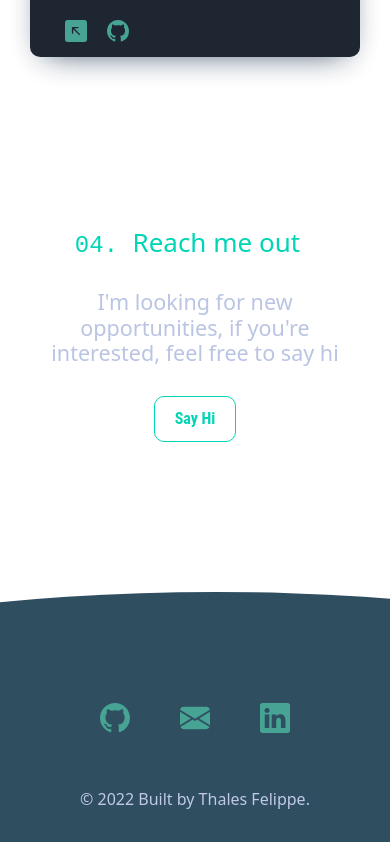
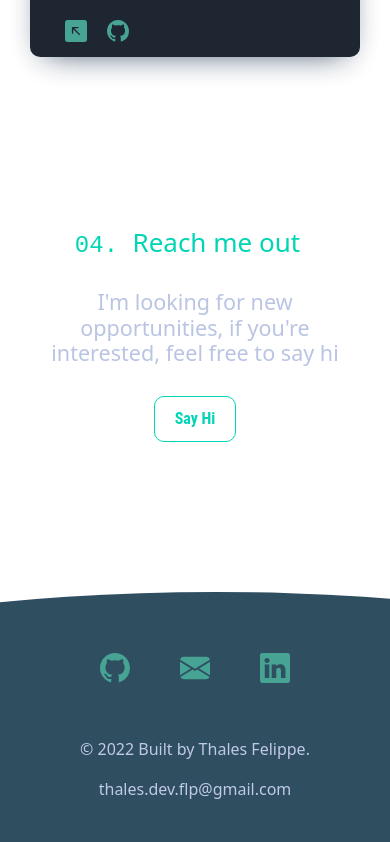
Before and after one commit to thalesfelippe/portfolio, a React (Create React App) app: page / in a window 390 px wide. Shown: the part 4741-5583 px from the top of the page. Built offline with nearby package versions, Linux system fonts and the light colour scheme.

Commit message:
email mobile

```diff
--- a/src/App.css
+++ b/src/App.css
@@ -782,7 +782,7 @@ nav.navbar .navbar-nav a.nav-link.navbar-link.active {
 }
 
 .footer-socials {
-  margin-top: 100px;
+  margin: 50px 0;
 }
 
 .footer-socials a {
@@ -800,13 +800,18 @@ nav.navbar .navbar-nav a.nav-link.navbar-link.active {
 }
 
 .footer-copyright {
-  margin-top: 50px;
+  display: flex;
+  flex-direction: column;
+  align-items: center;
+  align-content: center;
 }
 
 .footer-copyright p a {
   font-weight: 400;
   color: #BAC4E3;
+  text-align: center;
   text-decoration: none;
+  margin-top: 20px;
 }
 /* Footer */
 
--- a/src/Components/Contact.js
+++ b/src/Components/Contact.js
@@ -10,7 +10,7 @@ export const Contact = () => {
                 <div className="contact-inner">
                     <h4>I'm looking for new opportunities, if
                     you're interested, feel free to say hi</h4>
-                    <a className="btn btn-blue" href="mailto:thales.dev.flp@gmail.com" target="_blank" rel="noreferrer" alt="Email" onClick={() => window.open("https://mail.google.com/mail/u/0/?fs=1&to=thales.dev.flp@gmail.com&su=I%20arrived%20through%20your%20portfolio&body=Hi&bcc=&tf=cm", "Popup")}>Say Hi</a>
+                    <a className="btn btn-blue" href="mailto:thales.dev.flp@gmail.com" rel="noreferrer" alt="Email" onClick={() => window.open("https://mail.google.com/mail/u/0/?fs=1&to=thales.dev.flp@gmail.com&su=I%20arrived%20through%20your%20portfolio&body=Hi&bcc=&tf=cm", "Popup", "_top")}>Say Hi</a>
                 </div>
             </Container>
         </section>
--- a/src/Components/Footer.js
+++ b/src/Components/Footer.js
@@ -9,11 +9,12 @@ export const Footer = () => {
             <Container className="footer-box">
                 <div className="footer-socials">
                     <a href="https://github.com/thalesfelippe/" target="_blank" rel="noreferrer" alt="GitHub"><BsGithub/></a>
-                    <a href="mailto:thales.dev.flp@gmail.com" target="_blank" rel="noreferrer" alt="Email" onClick={() => window.open("https://mail.google.com/mail/u/0/?fs=1&to=thales.dev.flp@gmail.com&su=I%20arrived%20through%20your%20portfolio&body=Hi&bcc=&tf=cm", "Popup")}><BsFillEnvelopeFill/></a>
+                    <a href="mailto:thales.dev.flp@gmail.com" rel="noreferrer" alt="Email" onClick={() => window.open("https://mail.google.com/mail/u/0/?fs=1&to=thales.dev.flp@gmail.com&su=I%20arrived%20through%20your%20portfolio&body=Hi&bcc=&tf=cm", "Popup", "_top")}><BsFillEnvelopeFill/></a>
                     <a href="https://www.linkedin.com/in/thales-felippe/" target="_blank" rel="noreferrer" alt="Linkedin"><BsLinkedin/></a>
                 </div>
                 <div className="footer-copyright">
                     <p><a href="https://github.com/thalesfelippe" target="_blank" rel="noreferrer" alt="Copyright">© 2022 Built by Thales Felippe.</a></p>
+                    <p><a href="mailto:thales.dev.flp@gmail.com" rel="noreferrer" alt="Email" onClick={() => window.open("https://mail.google.com/mail/u/0/?fs=1&to=thales.dev.flp@gmail.com&su=I%20arrived%20through%20your%20portfolio&body=Hi&bcc=&tf=cm", "Popup", "_top")}>thales.dev.flp@gmail.com</a></p>
                 </div>
             </Container>
         </footer>
```
